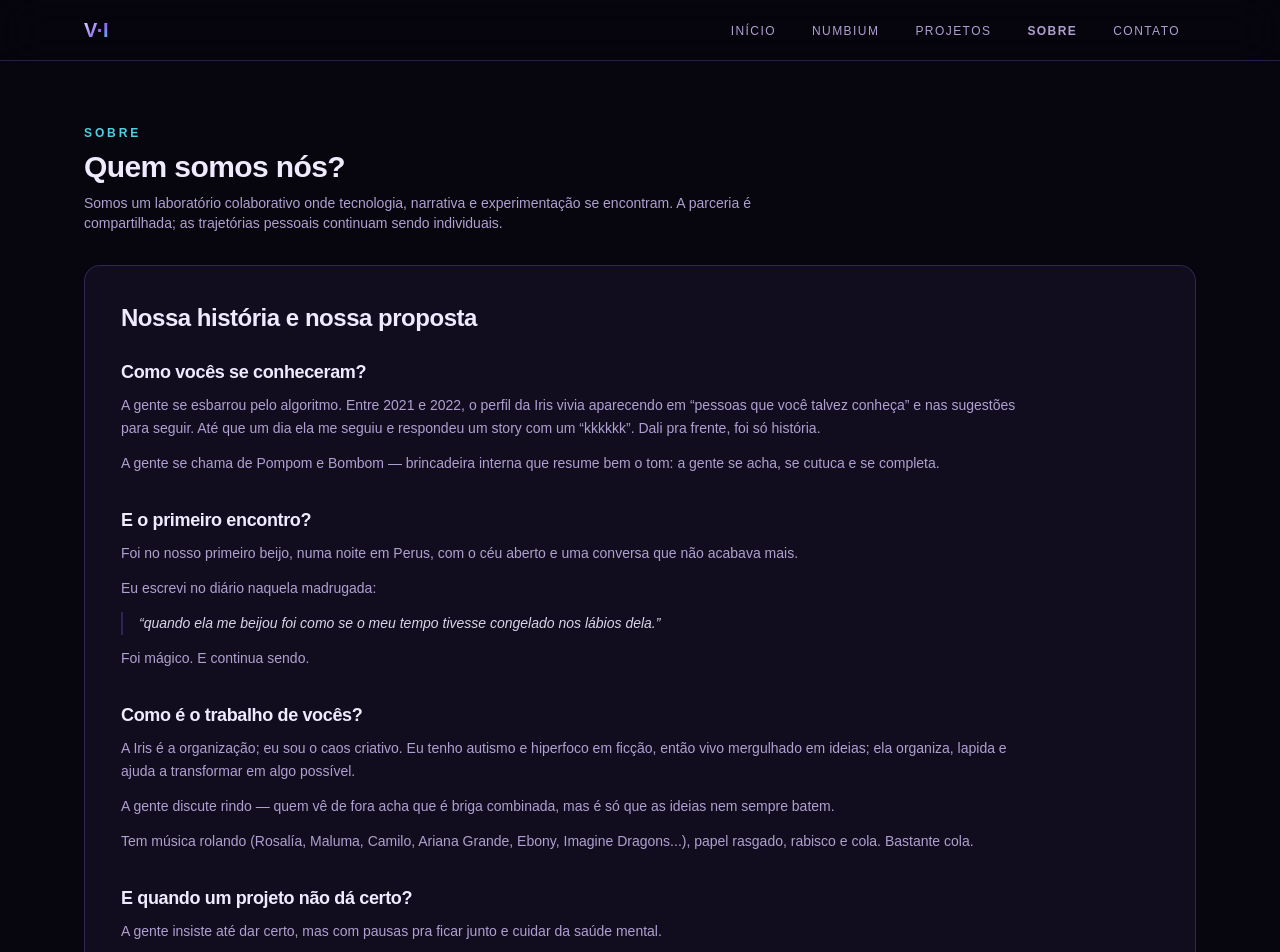
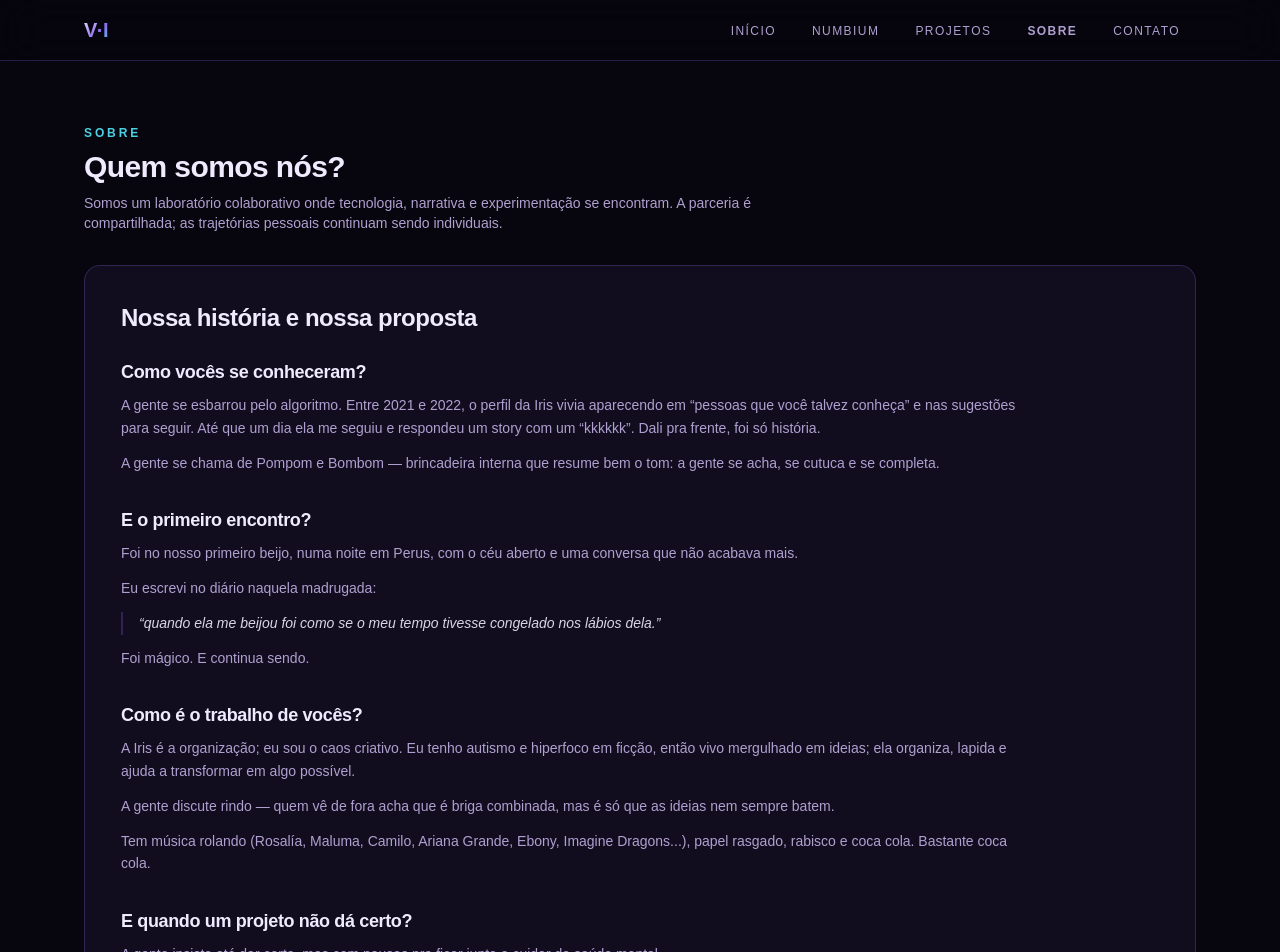
Before and after one commit to monarchkardeck/victor-iris-portfolio, a React (Vite) app: page /victor-iris-portfolio/sobre in a window 1280 px wide. Shown: the top 952 px of the page. Built offline with nearby package versions, Linux system fonts and the light colour scheme.

Commit message:
Update text in sobre index component

```diff
--- a/src/routes/sobre/index.tsx
+++ b/src/routes/sobre/index.tsx
@@ -130,8 +130,8 @@ function SobrePage() {
 
             <p className="mt-3">
               Tem música rolando (Rosalía, Maluma, Camilo, Ariana Grande,
-              Ebony, Imagine Dragons...), papel rasgado, rabisco e cola.
-              Bastante cola.
+              Ebony, Imagine Dragons...), papel rasgado, rabisco e coca cola.
+              Bastante coca cola.
             </p>
           </div>
 
```
